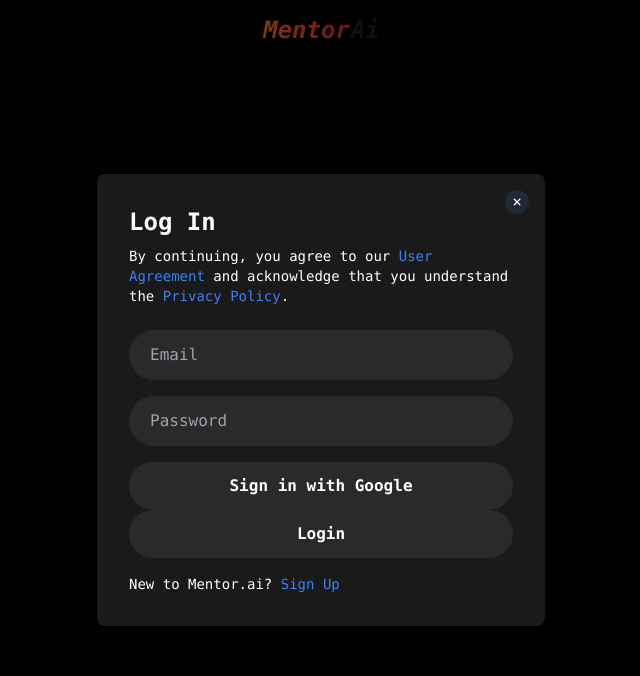
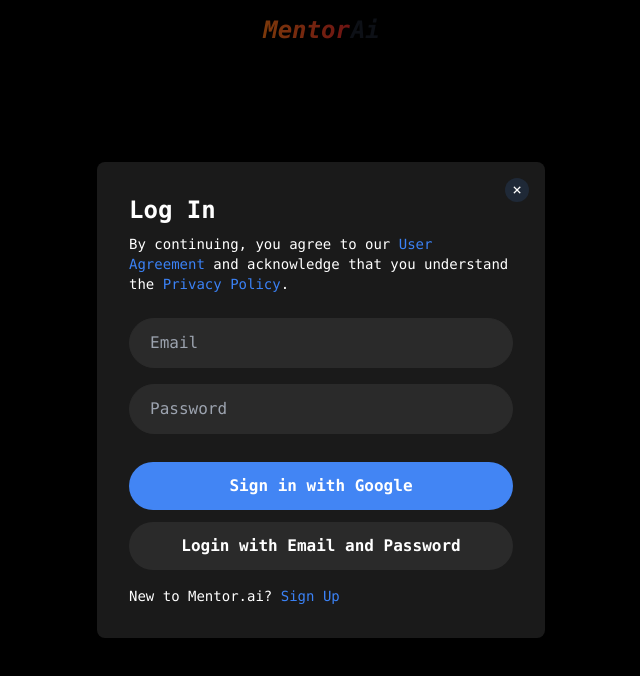
Before and after one commit to daniyad/mentor-ai, a React (Create React App) app in the folder client/: page /login in a window 1280 px wide. Shown: the top 676 px of the page, without its empty margins (319-959 px from the left). Built offline with nearby package versions, Linux system fonts and the light colour scheme; no server answers.

Commit message:
some updates to UI

```diff
--- a/client/src/pages/LoginPage.tsx
+++ b/client/src/pages/LoginPage.tsx
@@ -97,10 +97,9 @@
                         required
                     />
                     <button
-                        className={`w-full rounded-full py-3 font-bold text-white transition-colors ${isFormFilled ? 'bg-orange-600 hover:bg-orange-700' : 'bg-[#2A2A2A] cursor-not-allowed'}`}
+                        className={`w-full rounded-full py-3 font-bold text-white transition-colors bg-[#4285F4] hover:bg-[#2a75f3] mt-3 mb-3 flex items-center justify-center`}
                         type="button"
                         onClick={() => initiateGoogleAuth()}
-                        disabled={!isFormFilled}
                     >
                         Sign in with Google
                     </button>
@@ -110,7 +109,7 @@
                         onClick={handleLogin}
                         disabled={!isFormFilled}
                     >
-                        {isLoading ? <Loading /> : 'Login'}
+                        {isLoading ? <Loading /> : 'Login with Email and Password'}
                     </button>
                     {message && (
                         <div className="text-red-600 text-center mt-4">
```
Also changed, not shown: 1 other file (tests, documents, lock files or other folders).
